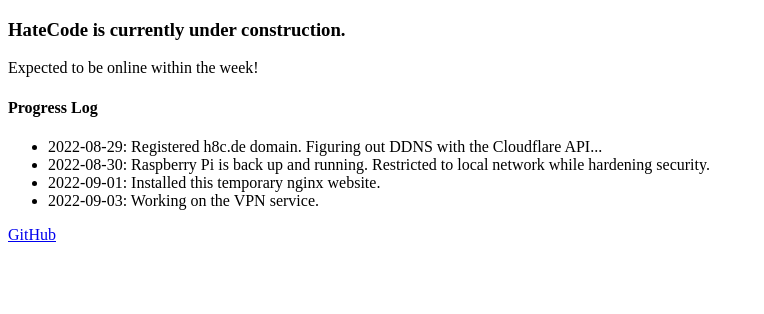
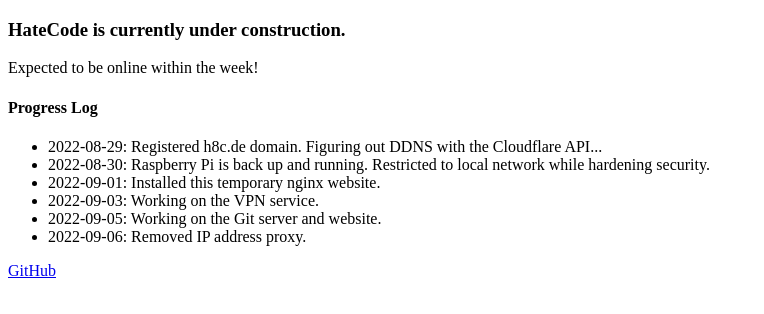
Before and after one commit to tedski999/septs, a plain HTML site: page site/www/index.html in a window 1280 px wide. Shown: the whole page, without its empty margins (0-764 px from the left). Drawn offline with Linux system fonts and the light colour scheme.

Commit message:
Update progress log and README.md

```diff
--- a/site/www/index.html
+++ b/site/www/index.html
@@ -14,6 +14,8 @@
 			<li>2022-08-30: Raspberry Pi is back up and running. Restricted to local network while hardening security.</li>
 			<li>2022-09-01: Installed this temporary nginx website.</li>
 			<li>2022-09-03: Working on the VPN service.</li>
+			<li>2022-09-05: Working on the Git server and website.</li>
+			<li>2022-09-06: Removed IP address proxy.</li>
 		</ul>
 		<a href="https://github.com/tedski999">GitHub</a>
 	</body>
```
Also changed, not shown: 1 other file.
